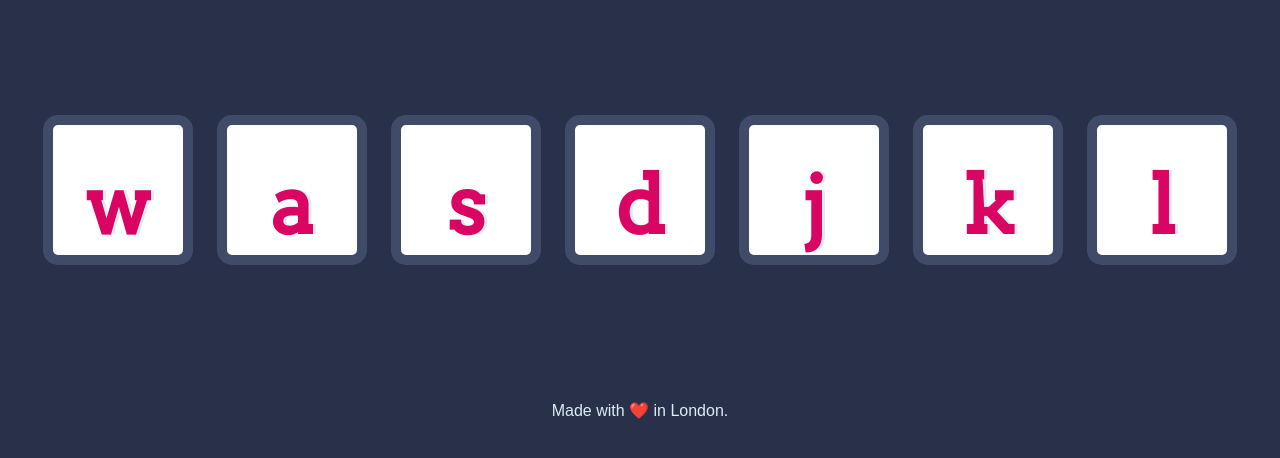
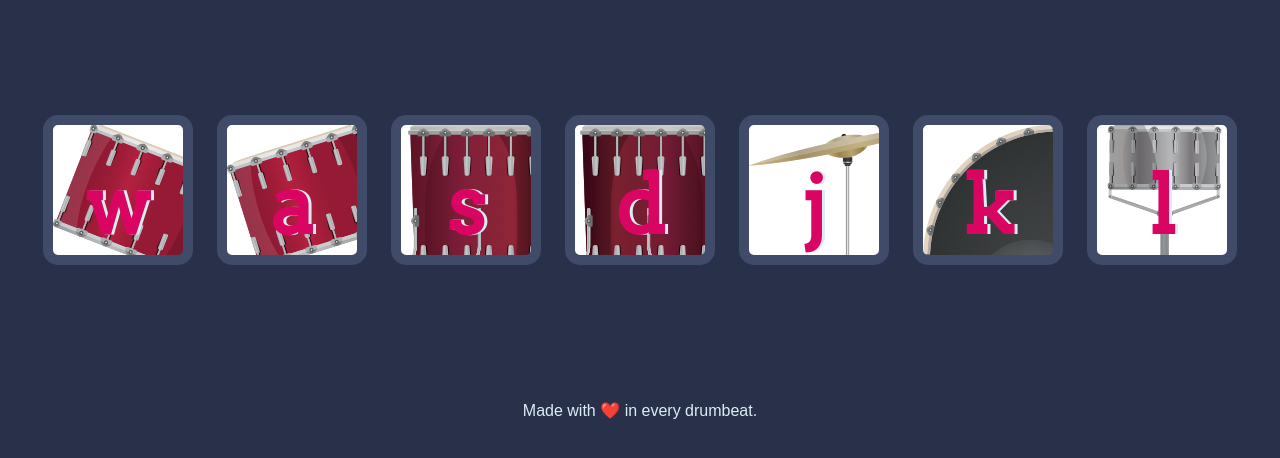
Before and after one commit to I-ArchanaDash/drum-kit, a plain HTML site: page index.html in a window 1280 px wide. Shown: the part 174-632 px from the top of the page. Drawn offline with Linux system fonts and the light colour scheme.

Commit message:
update code

```diff
--- a/index.html
+++ b/index.html
@@ -21,10 +21,11 @@
     <button class="l drum">l</button>
   </div>
 
-
-  <footer>
-    Made with ❤️ in London.
-  </footer>
+  <script src="index.js" charset="utf-8"></script>
 </body>
 
+<footer>
+  Made with ❤️ in every drumbeat.
+</footer>
+
 </html>
--- a/index.js
+++ b/index.js
@@ -0,0 +1,15 @@
+var numberOfDrumButtons = document.querySelectorAll(".drum").length;
+
+for(var i = 0;i<numberOfDrumButtons;i++)
+{
+
+    document.querySelectorAll(".drum")[i].addEventListener("click",function (){
+        this.style.color="white";
+    });
+
+
+}
+
+// var audio = new Audio("sounds/tom-1.mp3");
+//         //what to do when click detected.
+// audio.play();
--- a/styles.css
+++ b/styles.css
@@ -17,31 +17,31 @@ footer {
 }
 
 .w {
-
+  background-image: url(images/tom1.png);
 }
 
 .a {
-
+  background-image: url(images/tom2.png);
 }
 
 .s {
-
+  background-image: url(images/tom3.png);
 }
 
 .d {
-
+  background-image: url(images/tom4.png);
 }
 
 .j {
-
+  background-image: url(images/crash.png);
 }
 
 .k {
-
+  background-image: url(images/kick.png);
 }
 
 .l {
-
+  background-image: url(images/snare.png);
 }
 
 .set {
```
